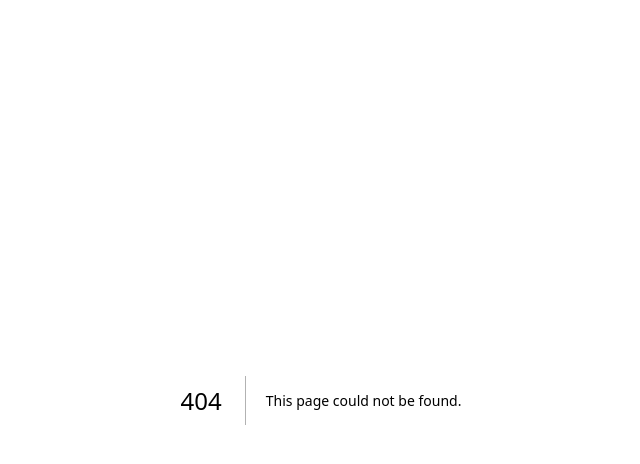
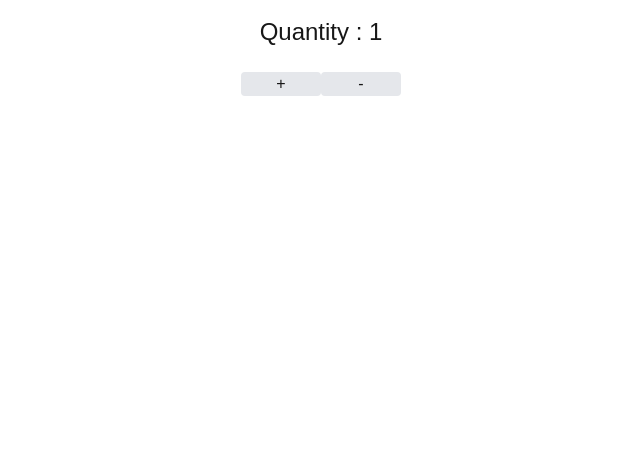
Before and after one commit to Wang2388/cprg306-assignments, a Next.js app: page /week-4 in a window 1280 px wide. Before the commit this address had no page. Shown: the top 464 px of the page, without its empty margins (319-959 px from the left). Built offline with nearby package versions, Linux system fonts and the light colour scheme.

Commit message:
Initial Commit
First commit of week-4; it is a counter limit from 1 to 20

```diff
--- a/app/page.js
+++ b/app/page.js
@@ -3,8 +3,9 @@ import Link from "next/link";
 export default function Home() {
   return (
     <main>
-      <p>Shopping List</p>
-      <Link href= "week-3/">This is the link</Link>
+      <p className="text-3xl font-bold m-2">Shopping List</p>
+      <Link href= "week-3/" className = "text-2xl m-3">Week 3</Link> <br/>
+      <Link href= "week-4/" className = "text-2xl m-3">Week 4</Link>
     </main>
   );
 }
--- /dev/null
+++ b/app/week-4/new-item.js
@@ -0,0 +1,45 @@
+"use client"
+
+import { useState } from "react"
+
+export default function Quantity () {
+    const [quantity, setQuantity] = useState(1);
+    const [flagDisable, setFlagDisabled] = useState(false);
+
+
+    const increment = () => {
+        if (!flagDisable){
+            if (quantity < 20){
+            setQuantity(quantity + 1);
+        }else {
+            setFlagDisabled(false);
+        }
+      }
+    }
+    const decrement = () => {
+        if (!flagDisable){
+            if (quantity > 1){
+            setQuantity(quantity - 1);
+        }else {
+            setFlagDisabled(false);
+        }
+      }
+    }
+    return (
+        <div className = "flex flex-col justify-start items-center h-screen">
+            <p className = "text-2xl mt-4">Quantity : {quantity}</p><br/>
+            <div className ="flex flex-row">
+            <button onClick = {increment}
+                className =  " bg-gray-200 active:bg-red-200 rounded w-20"
+            >
+            +
+            </button>
+            <button onClick = {decrement}
+                className = " bg-gray-200 active:bg-red-200 rounded w-20"
+            >
+            -
+            </button>
+            </div>
+        </div>
+    );
+}
--- /dev/null
+++ b/app/week-4/page.js
@@ -0,0 +1,9 @@
+import Quantity from "./new-item.js";
+
+export default function Page() {
+  return (
+    <main>
+      <Quantity/>
+    </main>
+  );
+}
--- a/next.config.mjs
+++ b/next.config.mjs
@@ -11,4 +11,5 @@ const nextConfig = {
     ]
   },
 }
-export default nextConfig
+
+export default nextConfig;
```
Also changed, not shown: package.json (+5 -5 lines), 1 other file (tests, documents, lock files or other folders).
